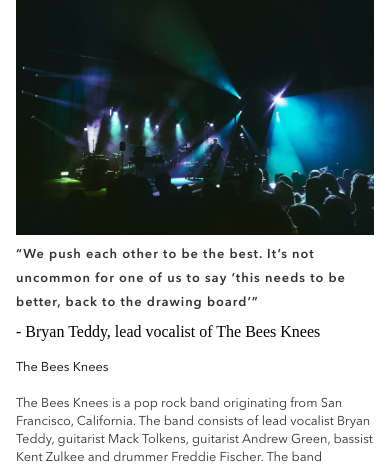
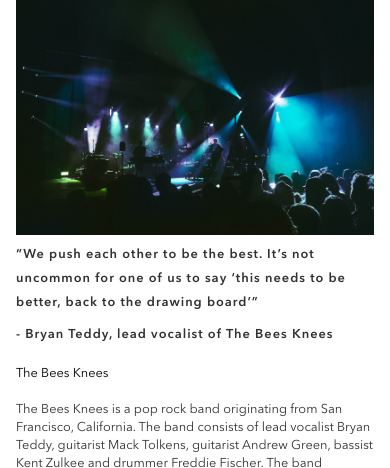
Before and after one commit to zachrihall/zachri-hall-band-site, a plain HTML site: page index.html in a window 390 px wide. Shown: the part 365-833 px from the top of the page. Drawn offline with Linux system fonts and the light colour scheme.

Commit message:
fixed the teddy bryan issue now the fonts are the same on both mobile and tablet. Also changed the border spacing on the navbar buttons. Also changed the spacing on the title for the photo gallery to match the mockup. Also changed the footer Bandsite header to be fixed in the top right of the footer div.

```diff
--- a/styles/bio.scss
+++ b/styles/bio.scss
@@ -78,22 +78,24 @@
                 @include tablet {
                     font-size: 2rem;
                     line-height: 3rem;
+                }
+            }
 
-                    &-teddy-bryan {
+            &-quote-teddy-bryan {
+                @include mobile-body-copy;
+                font-weight: 600;
+                letter-spacing: 1px;
+                line-height: 1.5rem;
 
-                        @include tablet {
-                            @include mobile-body-copy;
-                            font-size: 1.55rem;
-                            font-weight: 600;
-                        }
-
-
-                    }
+                @include tablet {
+                    font-size: 1.55rem;
+                    font-weight: 600;
                 }
+            }
 
 
 
-            }
+
         }
 
     }
```
Also changed, not shown: styles/bio.css, 1 other file.
